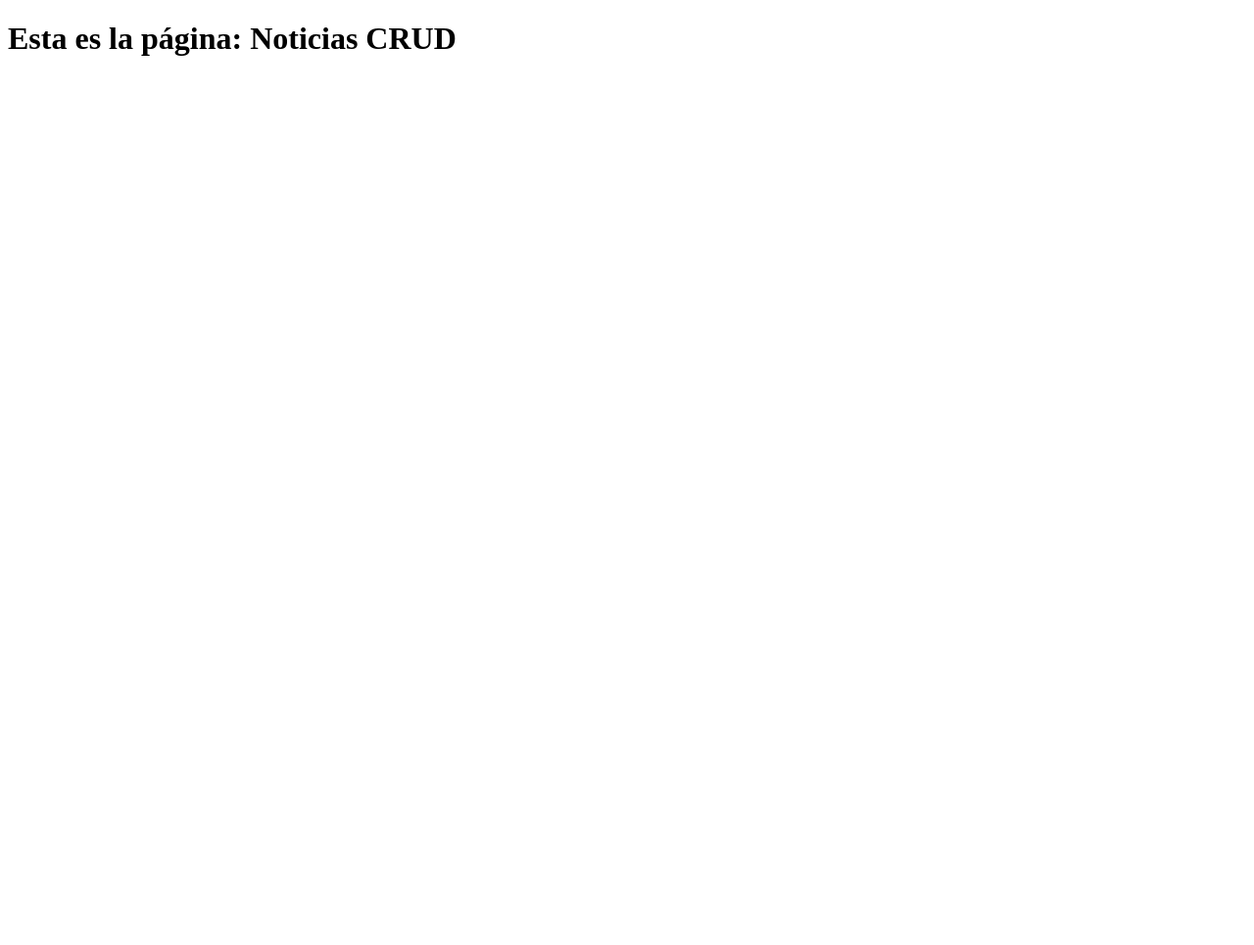
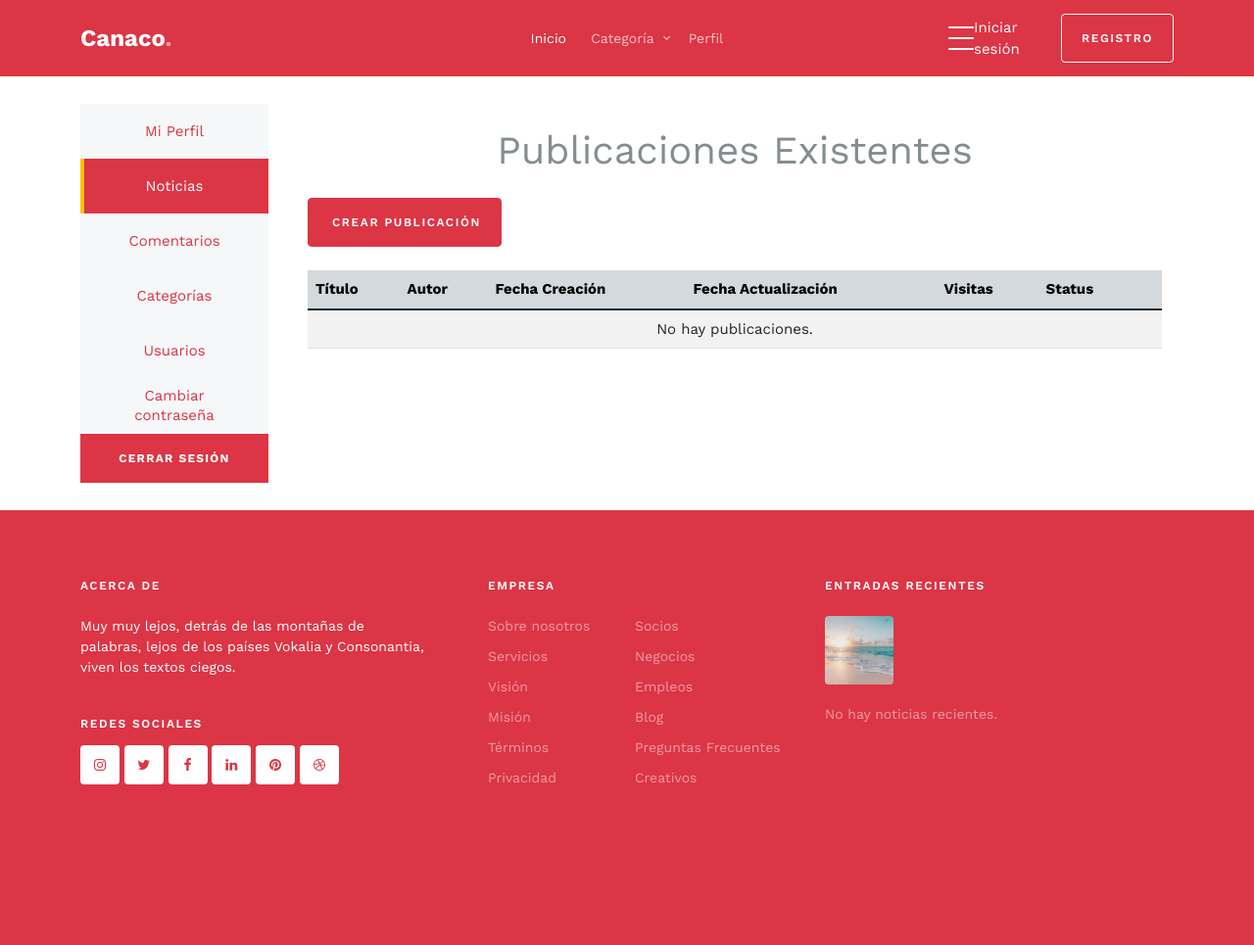
Before and after one commit to Hower-S/proyectoweb, a Django app: page /crud-noticias/ in a window 1280 px wide. Shown: the whole page at 98% size. Before the commit the page ends 57 px from the top, so only its background shows below. Run offline with Django 4.2, Linux system fonts and the light colour scheme; some libraries are stand-ins or nearby versions; some web fonts are replaced.

Commit message:
feat(noticias): Added crud_noticias module

```diff
--- a/canaco/home/templates/home/crud_noticias.html
+++ b/canaco/home/templates/home/crud_noticias.html
@@ -1,11 +1,64 @@
-<!DOCTYPE html>
-<html lang="en">
-<head>
-    <meta charset="UTF-8">
-    <meta name="viewport" content="width=device-width, initial-scale=1.0">
-    <title>Noticias CRUD</title>
-</head>
-<body>
-    <h1>Esta es la página: Noticias CRUD</h1>
-</body>
-</html>
+{% extends 'partials/sidebar_base.html' %}
+{% load static %}
+{% block title %}Noticias{% endblock %}
+{% block content %}
+<div class="container mt-4">
+    <h1 class="mb-4 text-center">Publicaciones Existentes</h1>
+    {% if messages %}
+        {% for message in messages %}
+        <div class="alert alert-{{ message.tags }} alert-dismissible fade show" role="alert">
+            {{ message }}
+            <button type="button" class="btn-close" data-bs-dismiss="alert" aria-label="Cerrar"></button>
+        </div>
+        {% endfor %}
+    {% endif %}
+    <a href="" class="btn btn-primary mb-4">
+        <i class="bi bi-plus-circle me-1"></i> Crear publicación
+    </a>
+
+    <div class="table-responsive">
+        <table class="table table-striped table-hover align-middle">
+            <thead class="table-primary">
+                <tr>
+                    <th>Título</th>
+                    <th>Autor</th>
+                    <th>Fecha Creación</th>
+                    <th>Fecha Actualización</th>
+                    <th>Visitas</th>
+                    <th>Status</th>
+                    <th colspan="4"></th>
+                </tr>
+            </thead>
+            <tbody>
+                {% for noticia in publicaciones %}
+                <tr>
+                    <td>{{ noticia.titulo }}</td>
+                    <td>{% if noticia.autor %}{{ noticia.autor.username }}{% else %}-{% endif %}</td>
+                    <td>{{ noticia.createdat|date:"Y-m-d" }}</td>
+                    <td>{{ noticia.updatedat|date:"Y-m-d" }}</td>
+                    <td>{{ noticia.visitas }}</td>
+                    <td>
+                        {% if noticia.publicada %}
+                        <span class="badge bg-success">Publicado</span>
+                        {% else %}
+                        <span class="badge bg-warning text-dark">Borrador</span>
+                        {% endif %}
+                    </td>
+                    <td><a href="{% url 'home:noticia_detalle' noticia.id %}" class="btn btn-warning btnsm">Ver</a></td>
+                    <td><a href="{% url 'home:editar_publicacion' noticia.id %}" class="btn btn-info btnsm">Editar</a></td>
+                    <td><a href="{% url 'home:publicar_publicacion' noticia.id %}" class="btn btn-success btn-sm">{% if noticia.publicada %}Ocultar{% else %}Publicar{% endif %}</a></td>
+                    <td>
+                        <form method="post" action="{% url 'home:eliminar_publicacion' noticia.id %}">
+                            {% csrf_token %}
+                            <button type="submit" class="btn btn-danger btn-sm">Eliminar</button>
+                        </form>
+                    </td>
+                </tr>
+                {% empty %}
+                <tr><td colspan="10" class="text-center">No hay publicaciones.</td></tr>
+                {% endfor %}
+            </tbody>
+        </table>
+    </div>
+</div>
+{% endblock content %}
--- a/canaco/home/templates/partials/sidebar.html
+++ b/canaco/home/templates/partials/sidebar.html
@@ -8,7 +8,7 @@
             </a>
         </li>
         <li>
-            <a href="" class="nav-link panel-nav-link {% if current == 'crud_noticias' or current == 'crear_publicacion' or current == 'editar_publicacion' %}active{% endif %}">
+            <a href="{% url 'home:crud_noticias' %}" class="nav-link panel-nav-link {% if current == 'crud_noticias' or current == 'crear_publicacion' or current == 'editar_publicacion' %}active{% endif %}">
                 <span>Noticias</span>
             </a>
         </li>
```
